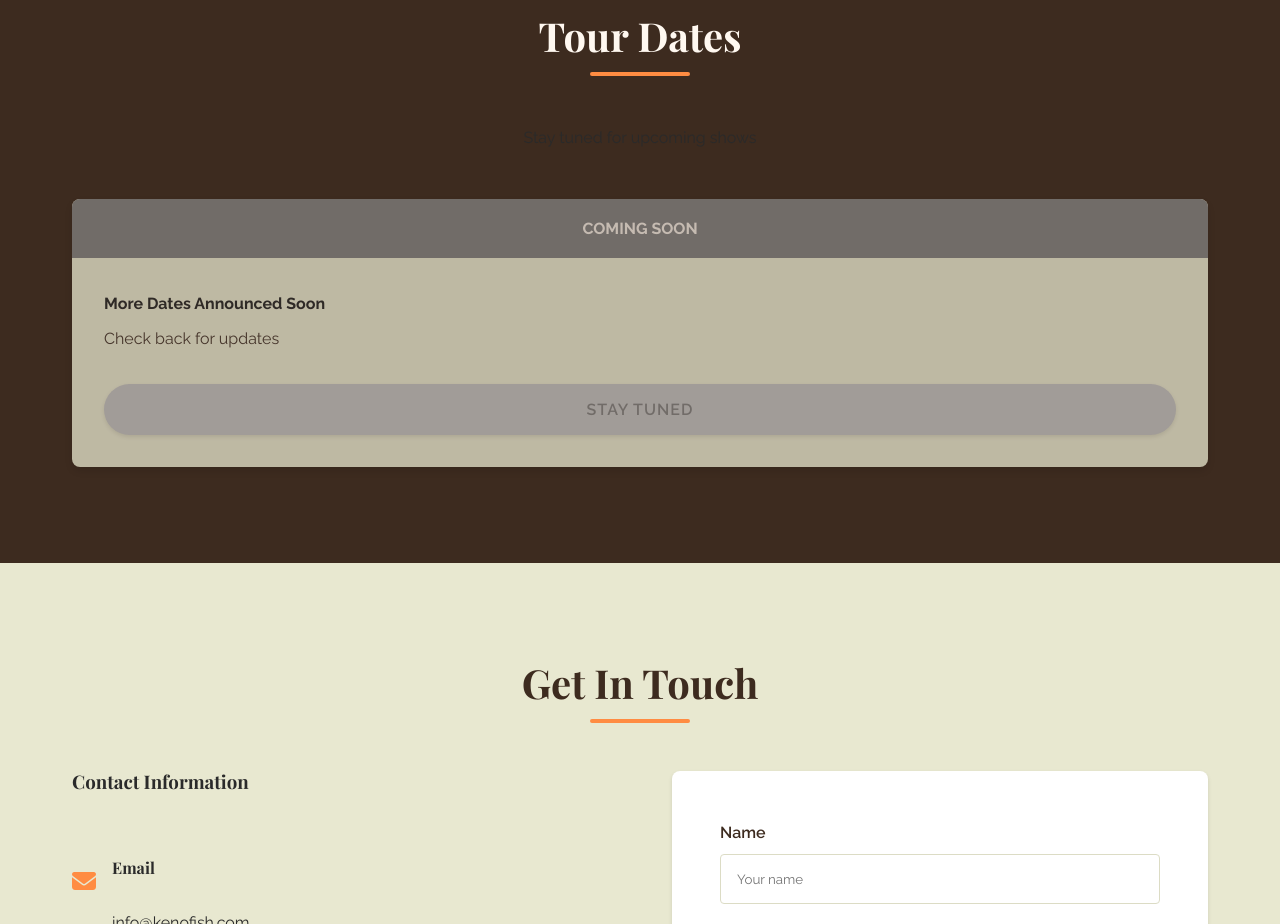
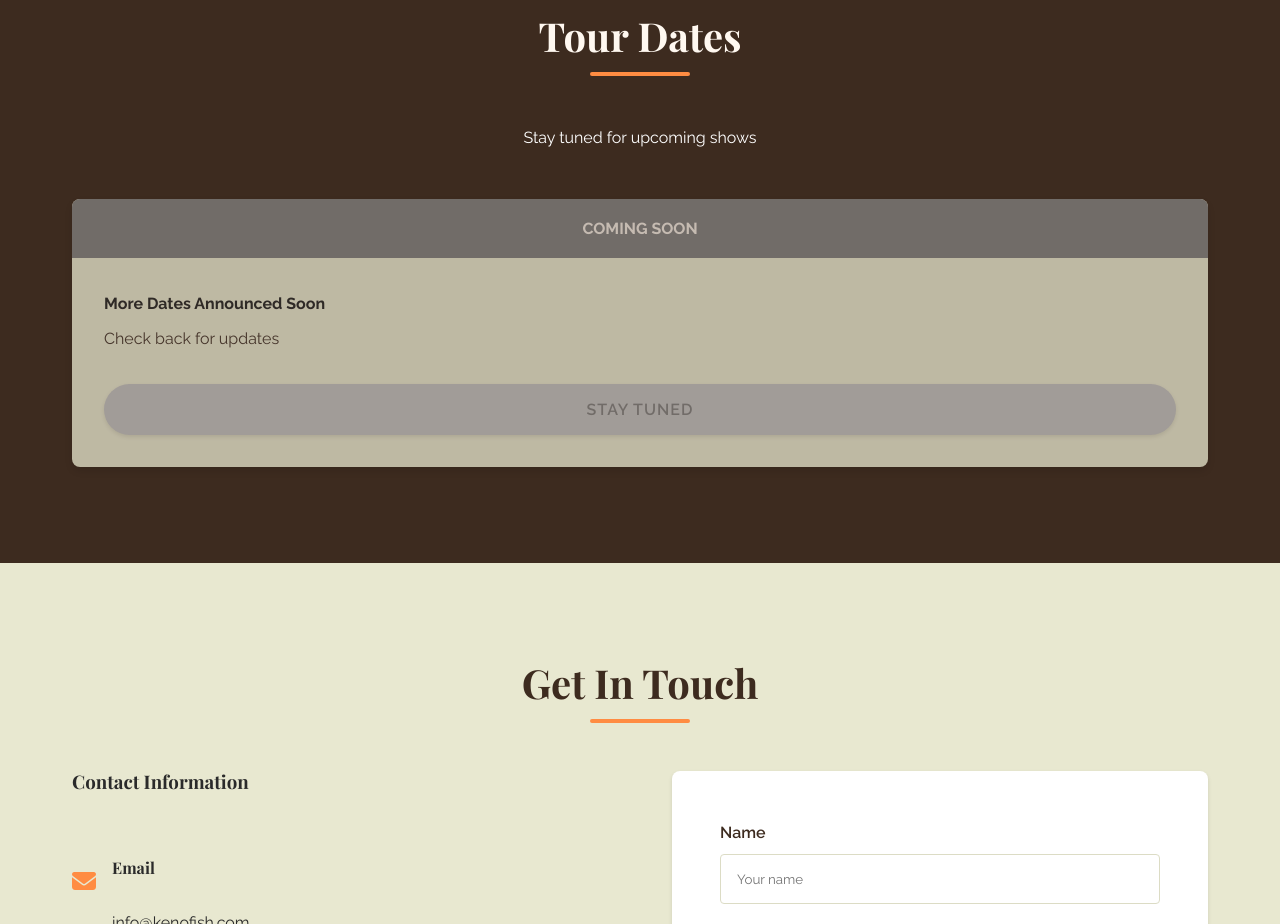
Before and after one commit to kenofish/kenofish.github.io, a website: page index.html in a window 1280 px wide. Shown: the part 3380-4304 px from the top of the page. Drawn offline with nearby package versions, Linux system fonts and the light colour scheme.

Commit message:
Update index.html

```diff
--- a/index.html
+++ b/index.html
@@ -716,7 +716,7 @@
     }
 
     #staytuned {
-      text-color: white;
+      color: white;
     }
 
     .footer-about {
```
